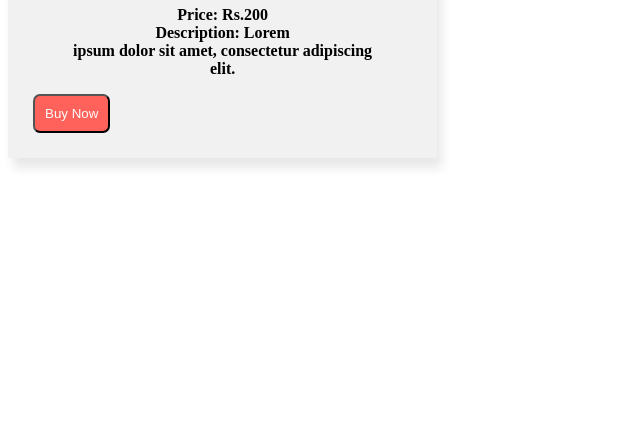
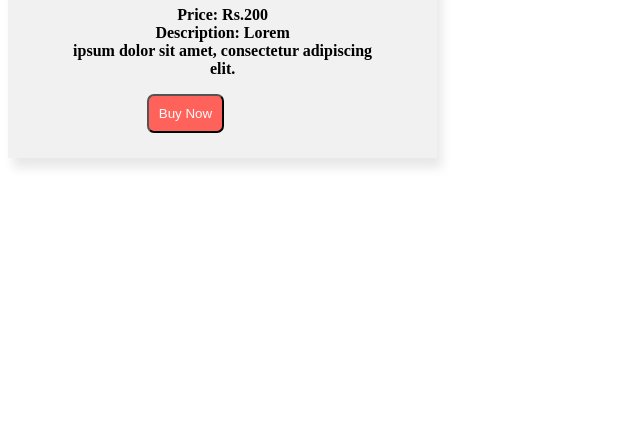
Before and after one commit to acciojob/pricing-card-ManivanzM, a website: page main.html in a window 1280 px wide. Shown: the part 357-800 px from the top of the page, without its empty margins (0-640 px from the left). Drawn offline with Linux system fonts and the light colour scheme.

Commit message:
created a submission

```diff
--- a/styles.css
+++ b/styles.css
@@ -20,7 +20,7 @@ button{
 	color : #fbfbfb;
 	padding : 10px;
 	border-radius : 7px;
-
+	margin-left : 30%
 }
 img{
 	width : 100%;
```
